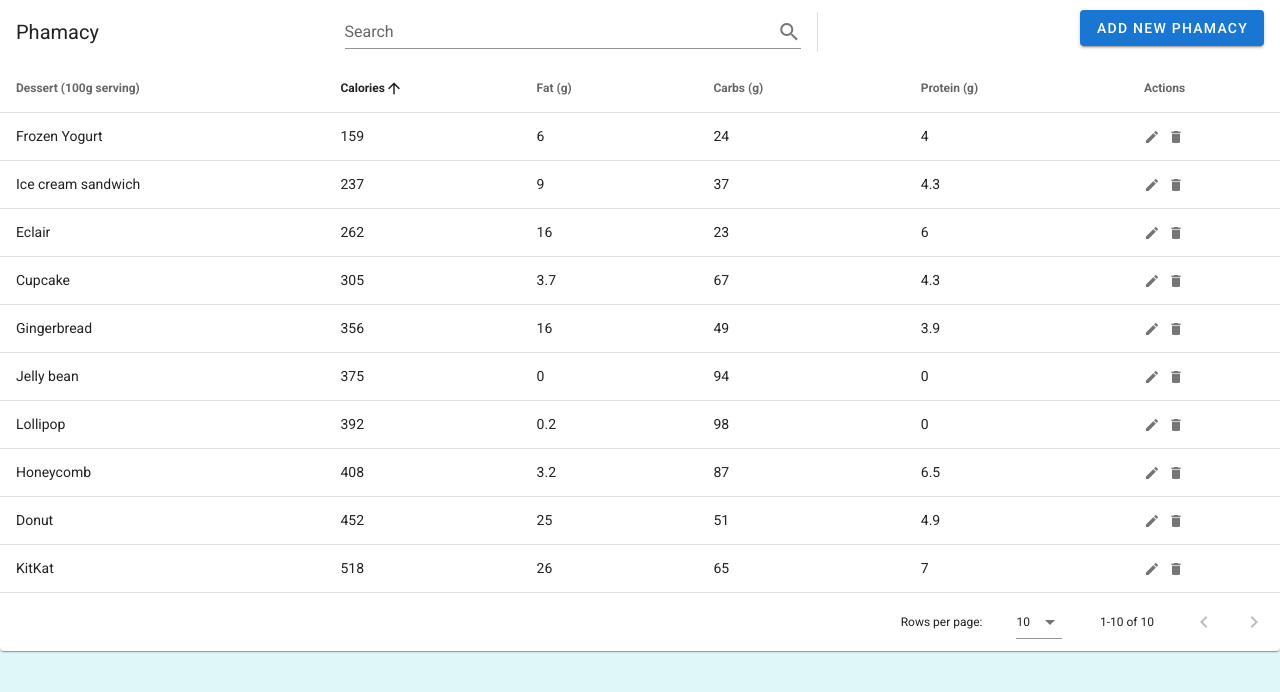
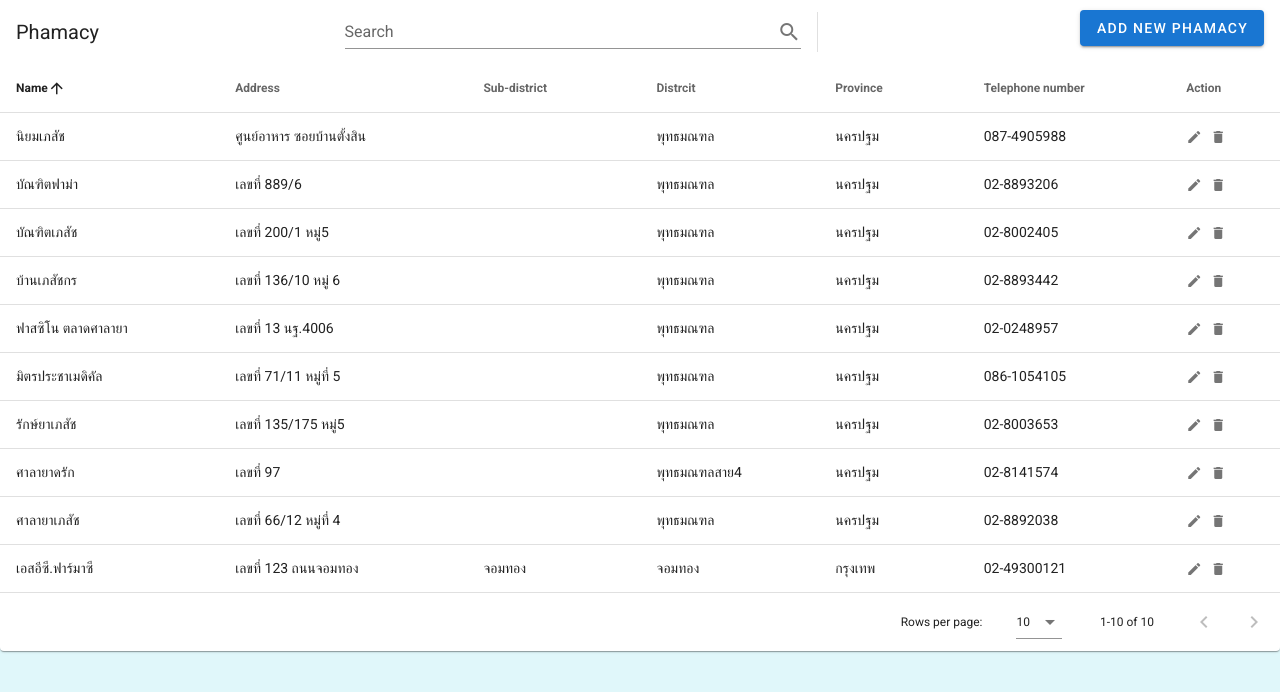
Before and after one commit to mookntk/stock-for-medicine, a Vue app: page /#/Phamacy in a window 1280 px wide. Shown: the top 692 px of the page. Built offline with nearby package versions, Linux system fonts and the light colour scheme; sample sign-in values are in the browser's storage.

Commit message:
edit adminsection
edit  data table on hosstaff,phamacy,phamacist

```diff
--- a/src/components/Hospitalstaff.vue
+++ b/src/components/Hospitalstaff.vue
@@ -1,7 +1,13 @@
 <template>
-  <v-app class="admin cyan lighten-5" >
+  <v-app class="admin cyan lighten-5">
     <Menuadmin />
-    <v-data-table :search="search" :headers="headers" :items="desserts" sort-by="calories" class="elevation-1">
+    <v-data-table
+      :search="search"
+      :headers="headers"
+      :items="hosstaff"
+      sort-by="name"
+      class="elevation-1"
+    >
       <template v-slot:top>
         <v-toolbar flat color="white">
           <v-toolbar-title>Hospital Staff</v-toolbar-title>
@@ -28,20 +34,20 @@
                 <v-container>
                   <v-row>
                     <v-col cols="12" sm="6" md="4">
-                      <v-text-field v-model="editedItem.name" label="Dessert name"></v-text-field>
+                      <v-text-field v-model="editedItem.name" label="Name"></v-text-field>
                     </v-col>
                     <v-col cols="12" sm="6" md="4">
-                      <v-text-field v-model="editedItem.calories" label="Calories"></v-text-field>
+                      <v-text-field v-model="editedItem.surname" label="Surname"></v-text-field>
                     </v-col>
                     <v-col cols="12" sm="6" md="4">
-                      <v-text-field v-model="editedItem.fat" label="Fat (g)"></v-text-field>
+                      <v-text-field v-model="editedItem.username" label="username"></v-text-field>
                     </v-col>
                     <v-col cols="12" sm="6" md="4">
-                      <v-text-field v-model="editedItem.carbs" label="Carbs (g)"></v-text-field>
+                      <v-text-field v-model="editedItem.password" label="password"></v-text-field>
                     </v-col>
-                    <v-col cols="12" sm="6" md="4">
-                      <v-text-field v-model="editedItem.protein" label="Protein (g)"></v-text-field>
-                    </v-col>
+                    <!-- <v-col cols="12" sm="6" md="4">
+                    <v-text-field v-model="editedItem.protein" label="Protein (g)"></v-text-field>-->
+                    <!-- </v-col> -->
                   </v-row>
                 </v-container>
               </v-card-text>
@@ -73,33 +79,27 @@ export default {
     search: "",
     dialog: false,
     headers: [
-      {
-        text: "Dessert (100g serving)",
-        align: "left",
-        sortable: false,
-        value: "name"
-      },
-      { text: "Calories", value: "calories" },
-      { text: "Fat (g)", value: "fat" },
-      { text: "Carbs (g)", value: "carbs" },
-      { text: "Protein (g)", value: "protein" },
+      { text: "Name", value: "name" },
+      { text: "Surname", value: "surname" },
+      { text: "username", value: "username", sortable: false },
+      { text: "password", value: "password", sortable: false },
+      // { text: "Carbs (g)", value: "carbs" },
+      // { text: "Protein (g)", value: "protein" },
       { text: "Actions", value: "action", sortable: false }
     ],
-    desserts: [],
+    hosstaff: [],
     editedIndex: -1,
     editedItem: {
       name: "",
-      calories: 0,
-      fat: 0,
-      carbs: 0,
-      protein: 0
+      surname: "",
+      username: "",
+      password: ""
     },
     defaultItem: {
       name: "",
-      calories: 0,
-      fat: 0,
-      carbs: 0,
-      protein: 0
+      surname: "",
+      username: "",
+      password: ""
     }
   }),
   components: {
@@ -108,7 +108,7 @@ export default {
 
   computed: {
     formTitle() {
-      return this.editedIndex === -1 ? "New Item" : "Edit Item";
+      return this.editedIndex === -1 ? "New Staff" : "Edit Staff";
     }
   },
 
@@ -124,90 +124,80 @@ export default {
 
   methods: {
     initialize() {
-      this.desserts = [
+      this.hosstaff = [
         {
-          name: "Frozen Yogurt",
-          calories: 159,
-          fat: 6.0,
-          carbs: 24,
-          protein: 4.0
+          name: "บุญมณี",
+          surname: "พิไลลักษณ์",
+          username: "hos_staff01",
+          password: "1234"
         },
         {
-          name: "Ice cream sandwich",
-          calories: 237,
-          fat: 9.0,
-          carbs: 37,
-          protein: 4.3
+          name: "น้ำทอง",
+          surname: "วาสนา",
+          username: "hos_staff02",
+          password: "1235"
         },
         {
-          name: "Eclair",
-          calories: 262,
-          fat: 16.0,
-          carbs: 23,
-          protein: 6.0
+          name: "ญาณกวี",
+          surname: "มหาศาล",
+          username: "hos_staff03",
+          password: "1236"
         },
         {
-          name: "Cupcake",
-          calories: 305,
-          fat: 3.7,
-          carbs: 67,
-          protein: 4.3
+          name: "ธงปลิว",
+          surname: "คงยิ่ง",
+          username: "hos_staff04",
+          password: "1237"
         },
         {
-          name: "Gingerbread",
-          calories: 356,
-          fat: 16.0,
-          carbs: 49,
-          protein: 3.9
+          name: "ยิ่งลักษณ์",
+          surname: "ยิ่งชอบ",
+          username: "hos_staff05",
+          password: "1238"
         },
         {
-          name: "Jelly bean",
-          calories: 375,
-          fat: 0.0,
-          carbs: 94,
-          protein: 0.0
+          name: "สมศักดิ์",
+          surname: "ทิวไทย",
+          username: "hos_staff06",
+          password: "1239"
         },
         {
-          name: "Lollipop",
-          calories: 392,
-          fat: 0.2,
-          carbs: 98,
-          protein: 0
+          name: "มะลิลา",
+          surname: "งามยอด",
+          username: "hos_staff07",
+          password: "1240"
         },
         {
-          name: "Honeycomb",
-          calories: 408,
-          fat: 3.2,
-          carbs: 87,
-          protein: 6.5
+          name: "งามยอด",
+          surname: "บุญโต",
+          username: "hos_staff08",
+          password: "1241"
         },
         {
-          name: "Donut",
-          calories: 452,
-          fat: 25.0,
-          carbs: 51,
-          protein: 4.9
+          name: "อำนาจ",
+          surname: "บุญเจริญ",
+          username: "hos_staff09",
+          password: "1242"
         },
         {
-          name: "KitKat",
-          calories: 518,
-          fat: 26.0,
-          carbs: 65,
-          protein: 7
+          name: "ยุพาวรรณ",
+          surname: "มานี",
+          username: "hos_staff010",
+          password: "1243"
         }
       ];
     },
 
     editItem(item) {
-      this.editedIndex = this.desserts.indexOf(item);
+      this.editedIndex = this.hosstaff.indexOf(item);
       this.editedItem = Object.assign({}, item);
       this.dialog = true;
     },
 
     deleteItem(item) {
-      const index = this.desserts.indexOf(item);
+      const index = this.hosstaff.indexOf(item);
       confirm("Are you sure you want to delete this item?") &&
-        this.desserts.splice(index, 1);
+        this.hosstaff.splice(index, 1);
     },
 
     close() {
@@ -220,9 +210,9 @@ export default {
 
     save() {
       if (this.editedIndex > -1) {
-        Object.assign(this.desserts[this.editedIndex], this.editedItem);
+        Object.assign(this.hosstaff[this.editedIndex], this.editedItem);
       } else {
-        this.desserts.push(this.editedItem);
+        this.hosstaff.push(this.editedItem);
       }
       this.close();
     }
--- a/src/components/Phamacist.vue
+++ b/src/components/Phamacist.vue
@@ -1,7 +1,13 @@
 <template>
   <v-app class="admin cyan lighten-5">
     <Menuadmin />
-    <v-data-table :search="search" :headers="headers" :items="desserts" sort-by="calories" class="elevation-1">
+    <v-data-table
+      :search="search"
+      :headers="headers"
+      :items="phamacist"
+      sort-by="name"
+      class="elevation-1"
+    >
       <template v-slot:top>
         <v-toolbar flat color="white">
           <v-toolbar-title>Phamacist</v-toolbar-title>
@@ -28,19 +34,22 @@
                 <v-container>
                   <v-row>
                     <v-col cols="12" sm="6" md="4">
-                      <v-text-field v-model="editedItem.name" label="Dessert name"></v-text-field>
+                      <v-text-field v-model="editedItem.name" label="Name"></v-text-field>
                     </v-col>
                     <v-col cols="12" sm="6" md="4">
-                      <v-text-field v-model="editedItem.calories" label="Calories"></v-text-field>
+                      <v-text-field v-model="editedItem.surname" label="Surname"></v-text-field>
                     </v-col>
                     <v-col cols="12" sm="6" md="4">
-                      <v-text-field v-model="editedItem.fat" label="Fat (g)"></v-text-field>
+                      <v-text-field v-model="editedItem.username" label="username"></v-text-field>
                     </v-col>
                     <v-col cols="12" sm="6" md="4">
-                      <v-text-field v-model="editedItem.carbs" label="Carbs (g)"></v-text-field>
+                      <v-text-field v-model="editedItem.password" label="password"></v-text-field>
                     </v-col>
                     <v-col cols="12" sm="6" md="4">
-                      <v-text-field v-model="editedItem.protein" label="Protein (g)"></v-text-field>
+                      <v-text-field v-model="editedItem.phamacy" label="Phamacy"></v-text-field>
+                    </v-col>
+                    <v-col cols="12" sm="6" md="4">
+                      <v-text-field v-model="editedItem.phamacistid" label="เลขใบอนุญาตฯเภสัช"></v-text-field>
                     </v-col>
                   </v-row>
                 </v-container>
@@ -73,33 +82,31 @@ export default {
     search: "",
     dialog: false,
     headers: [
-      {
-        text: "Dessert (100g serving)",
-        align: "left",
-        sortable: false,
-        value: "name"
-      },
-      { text: "Calories", value: "calories" },
-      { text: "Fat (g)", value: "fat" },
-      { text: "Carbs (g)", value: "carbs" },
-      { text: "Protein (g)", value: "protein" },
+      { text: "Name", value: "name" },
+      { text: "Surname", value: "surname" },
+      { text: "username", value: "username", sortable: false },
+      { text: "password", value: "password", sortable: false },
+      { text: "Phamacy", value: "phamacy", sortable: false },
+      { text: "เลขใบอนุญาตฯเภสัช", value: "phamacistid", sortable: false },
       { text: "Actions", value: "action", sortable: false }
     ],
-    desserts: [],
+    phamacist: [],
     editedIndex: -1,
     editedItem: {
       name: "",
-      calories: 0,
-      fat: 0,
-      carbs: 0,
-      protein: 0
+      surname: "",
+      username: "",
+      password: "",
+      phamacy: "",
+      phamacistid: ""
     },
     defaultItem: {
       name: "",
-      calories: 0,
-      fat: 0,
-      carbs: 0,
-      protein: 0
+      surname: "",
+      username: "",
+      password: "",
+      phamacy: "",
+      phamacistid: ""
     }
   }),
   components: {
@@ -124,90 +131,100 @@ export default {
 
   methods: {
     initialize() {
-      this.desserts = [
+      this.phamacist = [
         {
-          name: "Frozen Yogurt",
-          calories: 159,
-          fat: 6.0,
-          carbs: 24,
-          protein: 4.0
+          name: "วันชัย",
+          surname: "ศุภจตุรัส",
+          username: "phamacist01809",
+          password: "43251",
+          phamacy: "เอสอีซี.ฟาร์มาซี",
+          phamacistid: "01809"
         },
         {
-          name: "Ice cream sandwich",
-          calories: 237,
-          fat: 9.0,
-          carbs: 37,
-          protein: 4.3
+          name: "สุกรี",
+          surname: "ฉัตรรัตนกุลชัย",
+          username: "phamacist01545",
+          password: "39302",
+          phamacy: "บ้านเภสัชกร",
+          phamacistid: "01545"
         },
         {
-          name: "Eclair",
-          calories: 262,
-          fat: 16.0,
-          carbs: 23,
-          protein: 6.0
+          name: "เอก",
+          surname: "เวสโกสิทธิ์",
+          username: "phamacist01233",
+          password: "324331",
+          phamacy: "บัณฑิตฟาม่าร",
+          phamacistid: "01233"
         },
         {
-          name: "Cupcake",
-          calories: 305,
-          fat: 3.7,
-          carbs: 67,
-          protein: 4.3
+          name: "สลิลลา",
+          surname: "วีระรัตน์",
+          username: "phamacist04453",
+          password: "09873",
+          phamacy: "มิตรประชาเมดิคัล",
+          phamacistid: "04453"
         },
         {
-          name: "Gingerbread",
-          calories: 356,
-          fat: 16.0,
-          carbs: 49,
-          protein: 3.9
+          name: "สมาน",
+          surname: "พิทยาพิบูลพงศ์",
+          username: "phamacist04421",
+          password: "58213",
+          phamacy: "บัณฑิตเภสัช",
+          phamacistid: "04421"
         },
         {
-          name: "Jelly bean",
-          calories: 375,
-          fat: 0.0,
-          carbs: 94,
-          protein: 0.0
+          name: "วิชัย",
+          surname: "วิทุรวงศ์",
+          username: "phamacist02534",
+          password: "00351",
+          phamacy: "นิยมเภสัช",
+          phamacistid: "02534"
         },
         {
-          name: "Lollipop",
-          calories: 392,
-          fat: 0.2,
-          carbs: 98,
-          protein: 0
+          name: "วิโรจน์",
+          surname: "ศรีเมือง",
+          username: "phamacist02538",
+          password: "003576",
+          phamacy: "ศาลายาดรัก",
+          phamacistid: "02538"
         },
         {
-          name: "Honeycomb",
-          calories: 408,
-          fat: 3.2,
-          carbs: 87,
-          protein: 6.5
+          name: "นภาพรรณ",
+          surname: "วัฒนประดิษฐ",
+          username: "phamacist01873",
+          password: "027163",
+          phamacy: "ศาลายาเภสัช",
+          phamacistid: "01873"
         },
         {
-          name: "Donut",
-          calories: 452,
-          fat: 25.0,
-          carbs: 51,
-          protein: 4.9
+          name: "เฉลิม",
+          surname: "ศิธรกุล",
+          username: "phamacist01173",
+          password: "0032111",
+          phamacy: "ฟาสซิโน ตลาดศาลายา",
+          phamacistid: "01173"
         },
         {
-          name: "KitKat",
-          calories: 518,
-          fat: 26.0,
-          carbs: 65,
-          protein: 7
+          name: "สุทธิพงศ์",
+          surname: "ภัทรมังกร",
+          username: "phamacist04433",
+          password: "02131",
+          phamacy: "รักษ์ยาเภสัช",
+          phamacistid: "04433"
         }
       ];
     },
 
     editItem(item) {
-      this.editedIndex = this.desserts.indexOf(item);
+      this.editedIndex = this.phamacist.indexOf(item);
       this.editedItem = Object.assign({}, item);
       this.dialog = true;
     },
 
     deleteItem(item) {
-      const index = this.desserts.indexOf(item);
+      const index = this.phamacist.indexOf(item);
       confirm("Are you sure you want to delete this item?") &&
-        this.desserts.splice(index, 1);
+        this.phamacist.splice(index, 1);
     },
 
     close() {
@@ -220,9 +237,9 @@ export default {
 
     save() {
       if (this.editedIndex > -1) {
-        Object.assign(this.desserts[this.editedIndex], this.editedItem);
+        Object.assign(this.phamacist[this.editedIndex], this.editedItem);
       } else {
-        this.desserts.push(this.editedItem);
+        this.phamacist.push(this.editedItem);
       }
       this.close();
     }
--- a/src/components/Phamacy.vue
+++ b/src/components/Phamacy.vue
@@ -1,7 +1,13 @@
 <template>
   <v-app class="admin cyan lighten-5">
     <Menuadmin />
-    <v-data-table :search="search" :headers="headers" :items="desserts" sort-by="calories" class="elevation-1">
+    <v-data-table
+      :search="search"
+      :headers="headers"
+      :items="phamacy"
+      sort-by="name"
+      class="elevation-1"
+    >
       <template v-slot:top>
         <v-toolbar flat color="white">
           <v-toolbar-title>Phamacy</v-toolbar-title>
@@ -28,19 +34,22 @@
                 <v-container>
                   <v-row>
                     <v-col cols="12" sm="6" md="4">
-                      <v-text-field v-model="editedItem.name" label="Dessert name"></v-text-field>
+                      <v-text-field v-model="editedItem.name" label="Name"></v-text-field>
                     </v-col>
                     <v-col cols="12" sm="6" md="4">
-                      <v-text-field v-model="editedItem.calories" label="Calories"></v-text-field>
+                      <v-text-field v-model="editedItem.address" label="address"></v-text-field>
                     </v-col>
                     <v-col cols="12" sm="6" md="4">
-                      <v-text-field v-model="editedItem.fat" label="Fat (g)"></v-text-field>
+                      <v-text-field v-model="editedItem.subdistrict" label="subdistrict"></v-text-field>
                     </v-col>
                     <v-col cols="12" sm="6" md="4">
-                      <v-text-field v-model="editedItem.carbs" label="Carbs (g)"></v-text-field>
+                      <v-text-field v-model="editedItem.district" label="district"></v-text-field>
                     </v-col>
                     <v-col cols="12" sm="6" md="4">
-                      <v-text-field v-model="editedItem.protein" label="Protein (g)"></v-text-field>
+                      <v-text-field v-model="editedItem.province" label="province"></v-text-field>
+                    </v-col>
+                    <v-col cols="12" sm="6" md="4">
+                      <v-text-field v-model="editedItem.telno" label="telno"></v-text-field>
                     </v-col>
                   </v-row>
                 </v-container>
@@ -73,33 +82,31 @@ export default {
     search: "",
     dialog: false,
     headers: [
-      {
-        text: "Dessert (100g serving)",
-        align: "left",
-        sortable: false,
-        value: "name"
-      },
-      { text: "Calories", value: "calories" },
-      { text: "Fat (g)", value: "fat" },
-      { text: "Carbs (g)", value: "carbs" },
-      { text: "Protein (g)", value: "protein" },
-      { text: "Actions", value: "action", sortable: false }
+      { text: "Name", value: "name" },
+      { text: "Address", value: "address" },
+      { text: "Sub-district", value: "subdistrict" },
+      { text: "Distrcit", value: "district" },
+      { text: "Province", value: "province" },
+      { text: "Telephone number", value: "telno", sortable: false  },
+      { text: "Action", value: "action", sortable: false }
     ],
-    desserts: [],
+    phamacy: [],
     editedIndex: -1,
     editedItem: {
       name: "",
-      calories: 0,
-      fat: 0,
-      carbs: 0,
-      protein: 0
+      address: "",
+      subdistrict: "",
+      distrcit: "",
+      province: "",
+      telno: ""
     },
     defaultItem: {
       name: "",
-      calories: 0,
-      fat: 0,
-      carbs: 0,
-      protein: 0
+      address: "",
+      subdistrict: "",
+      distrcit: "",
+      province: "",
+      telno: ""
     }
   }),
   components: {
@@ -124,90 +131,100 @@ export default {
 
   methods: {
     initialize() {
-      this.desserts = [
+      this.phamacy = [
         {
-          name: "Frozen Yogurt",
-          calories: 159,
-          fat: 6.0,
-          carbs: 24,
-          protein: 4.0
+          name: "เอสอีซี.ฟาร์มาซี",
+          address: "เลขที่ 123 ถนนจอมทอง ",
+          subdistrict: "จอมทอง",
+          district: "จอมทอง",
+          province: "กรุงเทพ",
+          telno: "02-49300121"
         },
         {
-          name: "Ice cream sandwich",
-          calories: 237,
-          fat: 9.0,
-          carbs: 37,
-          protein: 4.3
+          name: "บัณฑิตเภสัช",
+          address: "เลขที่ 200/1 หมู่5",
+          subdistrict: "",
+          district: "พุทธมณฑล",
+          province: "นครปฐม",
+          telno: "02-8002405"
         },
         {
-          name: "Eclair",
-          calories: 262,
-          fat: 16.0,
-          carbs: 23,
-          protein: 6.0
+          name: "รักษ์ยาเภสัช",
+          address: "เลขที่ 135/175 หมู่5",
+          subdistrict: "",
+          district: "พุทธมณฑล",
+          province: "นครปฐม",
+          telno: "02-8003653"
         },
         {
-          name: "Cupcake",
-          calories: 305,
-          fat: 3.7,
-          carbs: 67,
-          protein: 4.3
+          name: "บ้านเภสัชกร",
+          address: "เลขที่ 136/10 หมู่ 6",
+          subdistrict: "",
+          district: "พุทธมณฑล",
+          province: "นครปฐม",
+          telno: "02-8893442"
         },
         {
-          name: "Gingerbread",
-          calories: 356,
-          fat: 16.0,
-          carbs: 49,
-          protein: 3.9
+          name: "ฟาสซิโน ตลาดศาลายา",
+          address: "เลขที่ 13 นฐ.4006",
+          subdistrict: "",
+          district: "พุทธมณฑล",
+          province: "นครปฐม",
+          telno: "02-0248957"
         },
         {
-          name: "Jelly bean",
-          calories: 375,
-          fat: 0.0,
-          carbs: 94,
-          protein: 0.0
+          name: "บัณฑิตฟาม่า",
+          address: "เลขที่ 889/6",
+          subdistrict: "",
+          district: "พุทธมณฑล",
+          province: "นครปฐม",
+          telno: "02-8893206"
         },
         {
-          name: "Lollipop",
-          calories: 392,
-          fat: 0.2,
-          carbs: 98,
-          protein: 0
+          name: "มิตรประชาเมดิคัล",
+          address: "เลขที่ 71/11 หมู่ที่ 5 ",
+          subdistrict: "",
+          district: "พุทธมณฑล",
+          province: "นครปฐม",
+          telno: "086-1054105"
         },
         {
-          name: "Honeycomb",
-          calories: 408,
-          fat: 3.2,
-          carbs: 87,
-          protein: 6.5
+          name: "ศาลายาเภสัช",
+          address: "เลขที่ 66/12 หมู่ที่ 4 ",
+          subdistrict: "",
+          district: "พุทธมณฑล",
+          province: "นครปฐม",
+          telno: "02-8892038"
         },
         {
-          name: "Donut",
-          calories: 452,
-          fat: 25.0,
-          carbs: 51,
-          protein: 4.9
+          name: "นิยมเภสัช",
+          address: "ศูนย์อาหาร ซอยบ้านตั้งสิน",
+          subdistrict: "",
+          district: "พุทธมณฑล",
+          province: "นครปฐม",
+          telno: "087-4905988"
         },
         {
-          name: "KitKat",
-          calories: 518,
-          fat: 26.0,
-          carbs: 65,
-          protein: 7
+          name: "ศาลายาดรัก",
+          address: "เลขที่ 97",
+          subdistrict: "",
+          district: "พุทธมณฑลสาย4",
+          province: "นครปฐม",
+          telno: "02-8141574"
         }
       ];
     },
 
     editItem(item) {
-      this.editedIndex = this.desserts.indexOf(item);
+      this.editedIndex = this.phamacy.indexOf(item);
       this.editedItem = Object.assign({}, item);
       this.dialog = true;
     },
 
     deleteItem(item) {
-      const index = this.desserts.indexOf(item);
+      const index = this.phamacy.indexOf(item);
       confirm("Are you sure you want to delete this item?") &&
-        this.desserts.splice(index, 1);
+        this.phamacy.splice(index, 1);
     },
 
     close() {
@@ -220,9 +237,9 @@ export default {
 
     save() {
       if (this.editedIndex > -1) {
-        Object.assign(this.desserts[this.editedIndex], this.editedItem);
+        Object.assign(this.phamacy[this.editedIndex], this.editedItem);
       } else {
-        this.desserts.push(this.editedItem);
+        this.phamacy.push(this.editedItem);
       }
       this.close();
     }
--- a/src/views/Login.vue
+++ b/src/views/Login.vue
@@ -98,7 +98,7 @@ import axios from 'axios'
               this.alert = false
               localStorage.setItem('login', true)
               console.log(localStorage.getItem('login'))
-              this.$router.push('/about')
+              this.$router.push('/admin')
             }
             else{
               this.alert = true
```
Also changed, not shown: src/components/Menuadmin.vue (+68 -12 lines), src/components/Menubar_phar.vue (+27 -37 lines).
